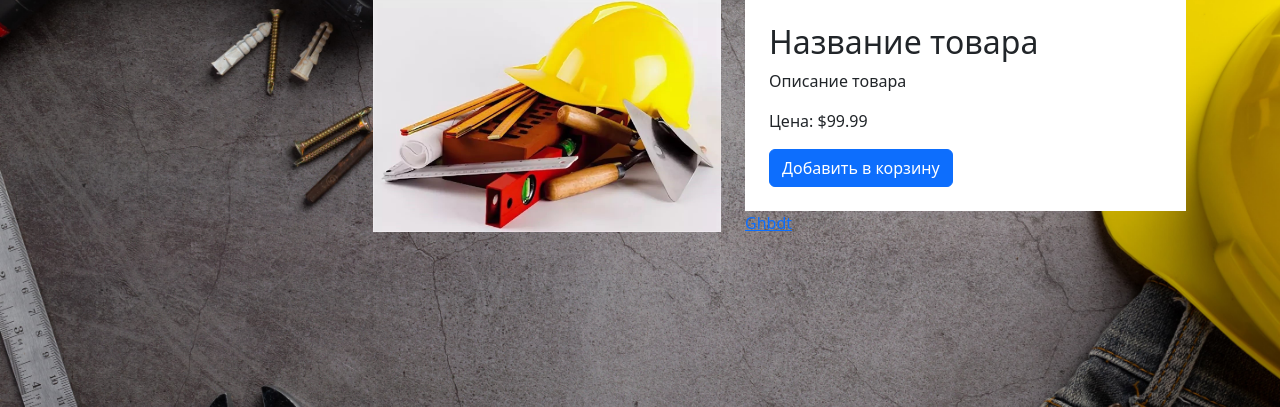
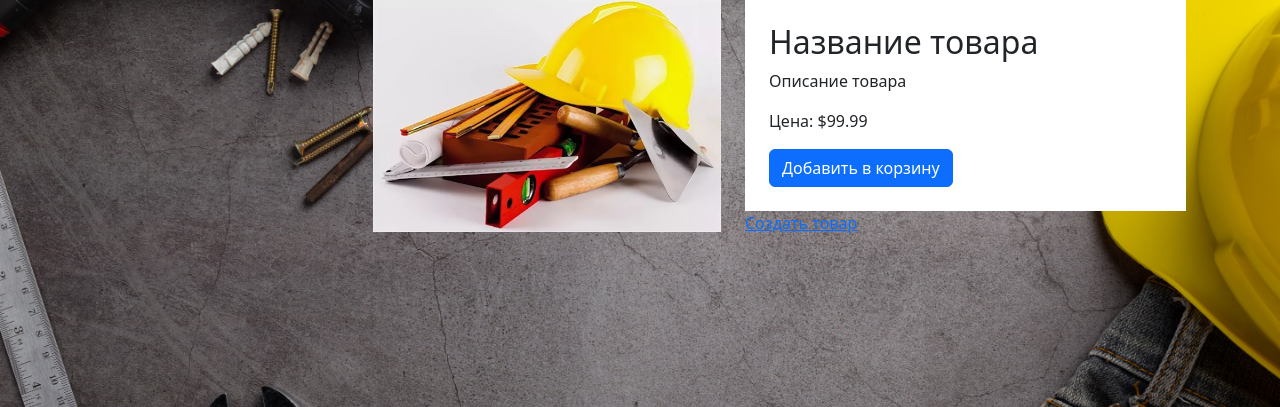
Before and after one commit to DmitriyShev19/building_materials, a Django app: page /products/product_card/ in a window 1280 px wide. Shown: the part 163-570 px from the top of the page. Run offline with Django 4.2, Linux system fonts and the light colour scheme; data that the repository does not hold is empty.

```diff
--- a/product_catalog/templates/product_catalog/product_card.html
+++ b/product_catalog/templates/product_catalog/product_card.html
@@ -17,8 +17,7 @@
         <p>Цена: $99.99</p>
         <button class="btn btn-primary">Добавить в корзину</button>
       </div>
-            <a href="{% url 'product_create' %}">Ghbdt
-            </a>
+            <a href="{% url 'product_create' %}">Создать товар</a>
     </div>
   </div>
 </div>
```
